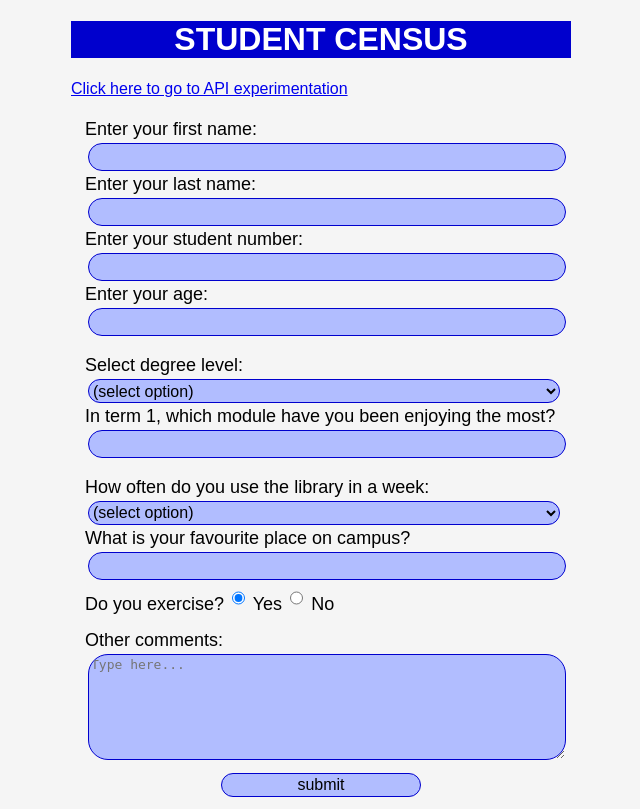
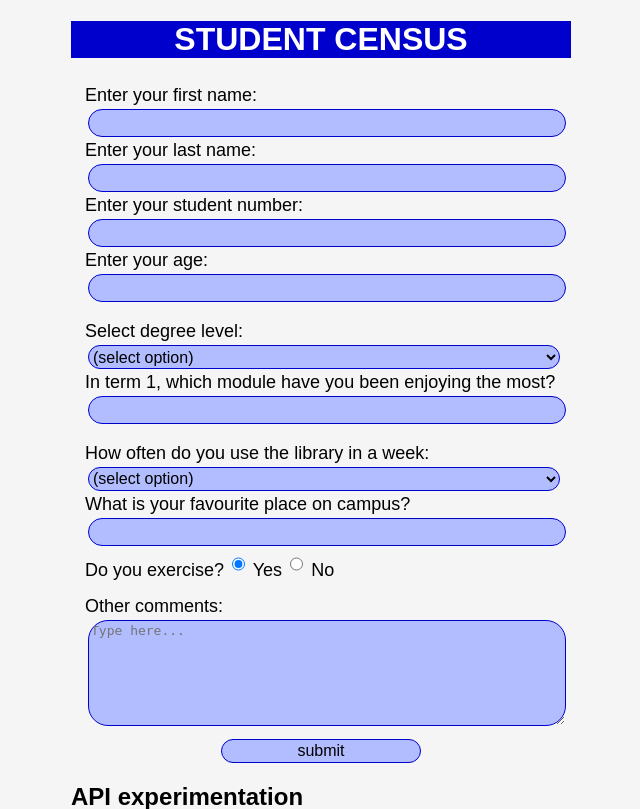
Before and after one commit to CharlotteR-G/SSE-lab2, a Flask app: page / in a window 1280 px wide. Shown: the top 809 px of the page, without its empty margins (319-959 px from the left). Run offline with Flask 3, Linux system fonts and the light colour scheme.

Commit message:
working form

```diff
--- a/templates/index.html
+++ b/templates/index.html
@@ -9,8 +9,6 @@
         <header>
           <h1>STUDENT CENSUS</h1>
         </header>
-        <p><a href="gitSubmission.html">Click here to go to API experimentation</a></p>
-
         <form action="/submit" target="_blank" method="post">
 
             <fieldset>
```
